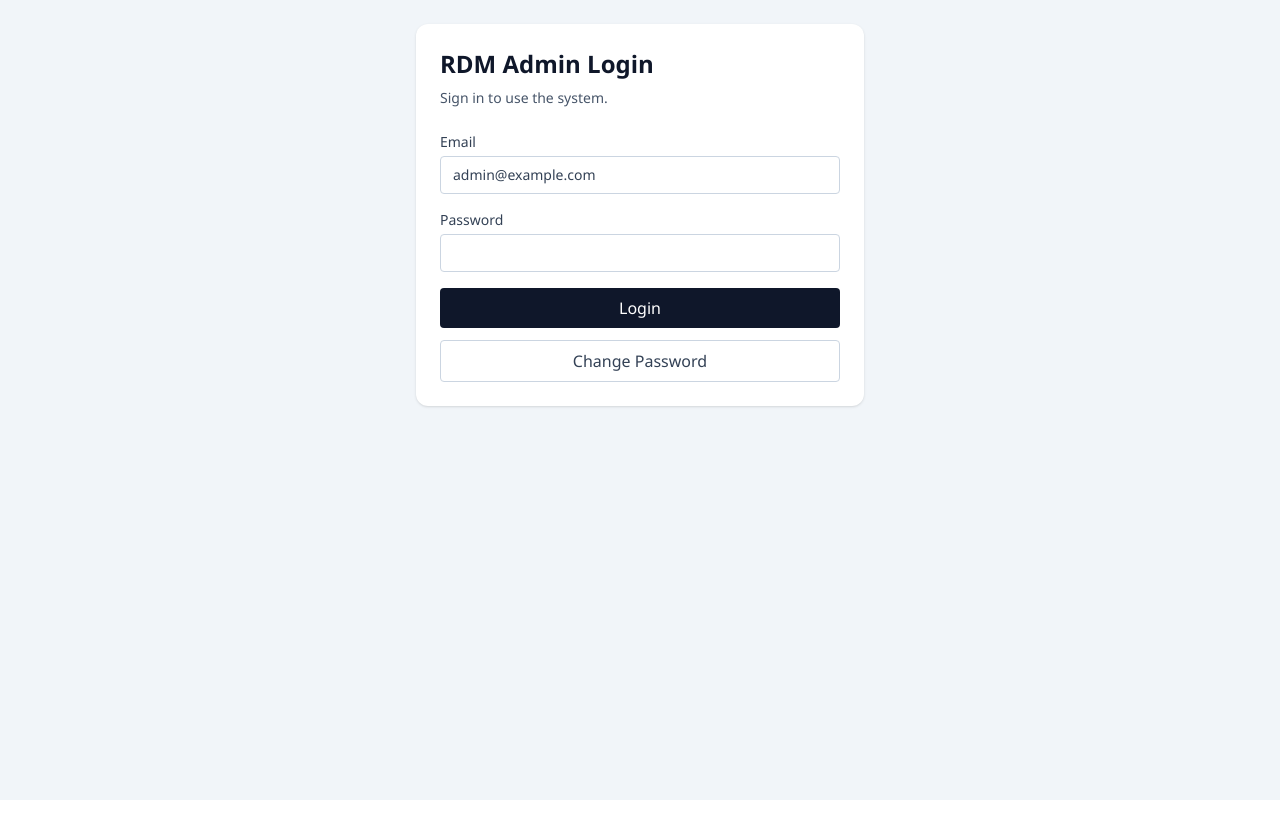
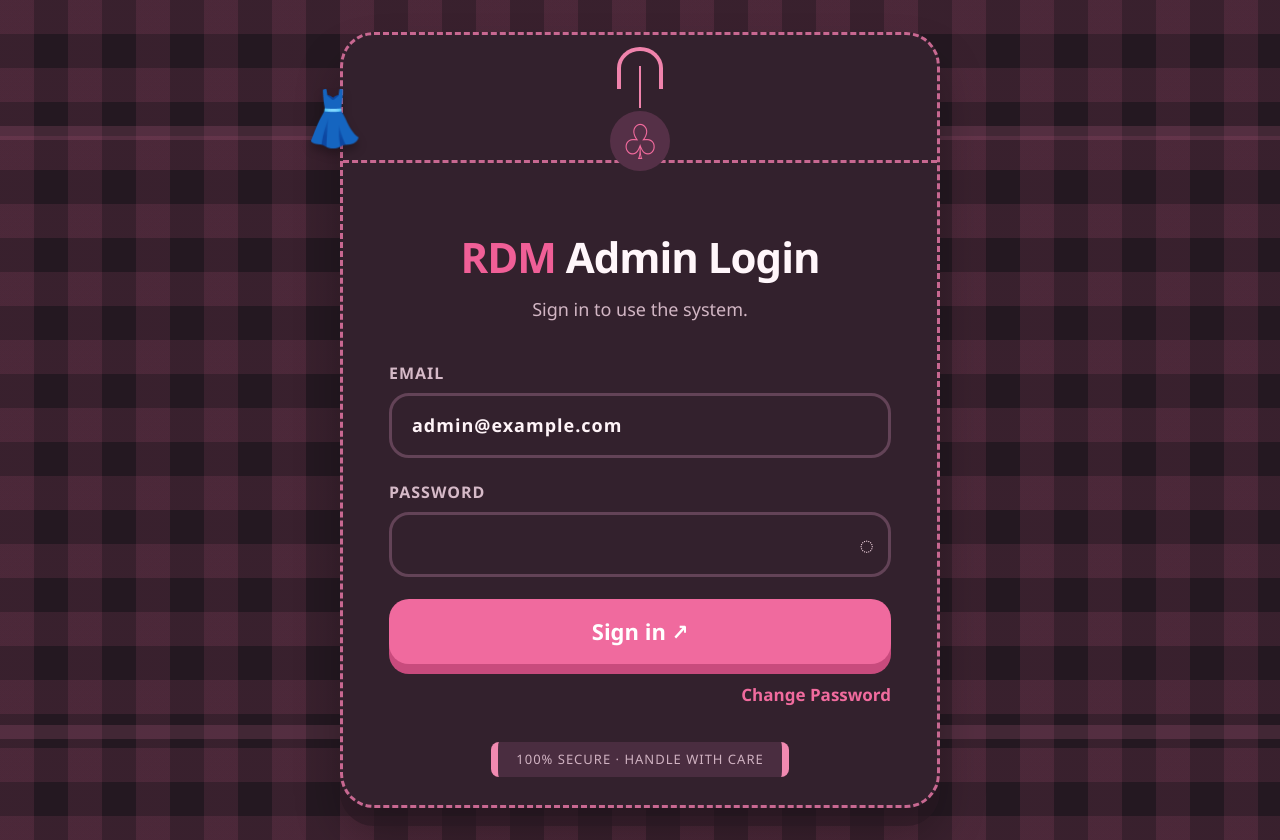
Before and after one commit to Thara1225/RDM, a React (Vite) app in the folder client/: page / in a window 1280 px wide. Before the commit the page ends 800 px from the top, so only its background shows below. Built offline with nearby package versions, Linux system fonts and the light colour scheme; no server answers; the HTML template or start-up script is replaced by a standard one.

Commit message:
password chnages

```diff
--- a/client/src/App.jsx
+++ b/client/src/App.jsx
@@ -20,6 +20,7 @@ function App() {
   const [token, setToken] = useState(localStorage.getItem('rdm_token') || '');
   const [loginForm, setLoginForm] = useState({ email: 'admin@example.com', password: '' });
   const [isChangingPassword, setIsChangingPassword] = useState(false);
+  const [showLoginPassword, setShowLoginPassword] = useState(false);
   const [passwordChangeForm, setPasswordChangeForm] = useState({
     email: 'admin@example.com',
     currentPassword: '',
@@ -116,19 +117,24 @@ function App() {
 
   if (!token) {
     return (
-      <main className="min-h-screen bg-slate-100 p-6">
-        <div className="mx-auto max-w-md rounded-xl bg-white p-6 shadow">
-          <h1 className="text-2xl font-bold text-slate-900">RDM Admin Login</h1>
-          <p className="mt-2 text-sm text-slate-600">
+      <main className="login-screen">
+        <div className="login-garment login-garment-left" aria-hidden="true">👗</div>
+        <div className="login-card">
+          <div className="login-hanger" aria-hidden="true">♧</div>
+          <div className="login-brand">
+            <span>RDM</span> Admin Login
+          </div>
+          <p className="login-subtitle">
             {isChangingPassword ? 'Change your password securely.' : 'Sign in to use the system.'}
           </p>
 
-          <form className="mt-6 space-y-4" onSubmit={isChangingPassword ? changePasswordFromLogin : login}>
-            <label className="block text-sm font-medium text-slate-700">
+          <form className="login-form" onSubmit={isChangingPassword ? changePasswordFromLogin : login}>
+            <label className="login-label">
               Email
               <input
-                className="mt-1 w-full rounded border border-slate-300 px-3 py-2"
+                className="login-input"
                 type="email"
+                placeholder="you@example.com"
                 value={isChangingPassword ? passwordChangeForm.email : loginForm.email}
                 onChange={(event) => {
                   if (isChangingPassword) {
@@ -140,11 +146,12 @@ function App() {
               />
             </label>
 
-            <label className="block text-sm font-medium text-slate-700">
+            <label className="login-label">
               {isChangingPassword ? 'Current Password' : 'Password'}
+              <span className="login-password-wrap">
                 <input
-                className="mt-1 w-full rounded border border-slate-300 px-3 py-2"
-                type="password"
+                  className="login-input"
+                  type={showLoginPassword ? 'text' : 'password'}
                   value={isChangingPassword ? passwordChangeForm.currentPassword : loginForm.password}
                   onChange={(event) => {
                     if (isChangingPassword) {
@@ -154,14 +161,23 @@ function App() {
                     }
                   }}
                 />
+                <button
+                  className="login-password-toggle"
+                  type="button"
+                  aria-label={showLoginPassword ? 'Hide password' : 'Show password'}
+                  onClick={() => setShowLoginPassword((prev) => !prev)}
+                >
+                  {showLoginPassword ? '◉' : '◌'}
+                </button>
+              </span>
             </label>
 
             {isChangingPassword ? (
               <>
-                <label className="block text-sm font-medium text-slate-700">
+                <label className="login-label">
                   New Password
                   <input
-                    className="mt-1 w-full rounded border border-slate-300 px-3 py-2"
+                    className="login-input"
                     type="password"
                     minLength={6}
                     required
@@ -169,10 +185,10 @@ function App() {
                     onChange={(event) => setPasswordChangeForm((prev) => ({ ...prev, newPassword: event.target.value }))}
                   />
                 </label>
-                <label className="block text-sm font-medium text-slate-700">
+                <label className="login-label">
                   Confirm New Password
                   <input
-                    className="mt-1 w-full rounded border border-slate-300 px-3 py-2"
+                    className="login-input"
                     type="password"
                     minLength={6}
                     required
@@ -183,17 +199,17 @@ function App() {
               </>
             ) : null}
 
-            {loginError ? <p className="text-sm text-red-600">{loginError}</p> : null}
+            {loginError ? <p className="login-message">{loginError}</p> : null}
 
             <button
-              className="w-full rounded bg-slate-900 px-4 py-2 font-medium text-white"
+              className="login-submit"
               type="submit"
             >
-              {isChangingPassword ? 'Change Password' : 'Login'}
+              {isChangingPassword ? 'Change password' : 'Sign in'} <span aria-hidden="true">↗</span>
             </button>
           </form>
           <button
-            className="mt-3 w-full rounded border border-slate-300 px-4 py-2 font-medium text-slate-700"
+            className="login-change-link"
             type="button"
             onClick={() => {
               setLoginError('');
@@ -202,6 +218,7 @@ function App() {
           >
             {isChangingPassword ? 'Back to Login' : 'Change Password'}
           </button>
+          <div className="login-secure-note">100% secure · Handle with care</div>
         </div>
       </main>
     );
--- a/client/src/index.css
+++ b/client/src/index.css
@@ -4,6 +4,134 @@
 
 :root {
   font-family: 'Segoe UI', Tahoma, Geneva, Verdana, sans-serif;
+}
+
+.login-screen {
+  position: relative;
+  display: flex;
+  min-height: 100vh;
+  align-items: center;
+  justify-content: center;
+  overflow: hidden;
+  padding: 32px 20px;
+  background-color: #241821;
+  background-image:
+    linear-gradient(90deg, rgba(226, 105, 151, 0.11) 50%, transparent 50%),
+    linear-gradient(rgba(226, 105, 151, 0.11) 50%, transparent 50%);
+  background-size: 68px 68px;
+  color: #fff4f8;
+}
+
+.login-screen::before,
+.login-screen::after {
+  position: absolute;
+  width: 100%;
+  height: 14px;
+  background: rgba(244, 126, 173, 0.14);
+  content: '';
+}
+
+.login-screen::before { top: 15%; }
+.login-screen::after { bottom: 12%; }
+
+.login-card {
+  position: relative;
+  z-index: 1;
+  width: min(100%, 600px);
+  padding: 190px 46px 28px;
+  border: 3px dashed #c86891;
+  border-radius: 34px;
+  background: #33212d;
+  box-shadow: 0 18px 0 rgba(41, 24, 34, 0.6), 0 28px 45px rgba(0, 0, 0, 0.25);
+}
+
+.login-card::before {
+  position: absolute;
+  top: 0;
+  right: 0;
+  left: 0;
+  height: 128px;
+  border-bottom: 3px dashed #c86891;
+  border-radius: 30px 30px 0 0;
+  content: '';
+}
+
+.login-hanger {
+  position: absolute;
+  top: 76px;
+  left: 50%;
+  display: grid;
+  width: 60px;
+  height: 60px;
+  transform: translateX(-50%);
+  place-items: center;
+  border-radius: 50%;
+  background: #553047;
+  color: #f36b9e;
+  font-size: 48px;
+  line-height: 1;
+}
+
+.login-hanger::before {
+  position: absolute;
+  top: -45px;
+  width: 2px;
+  height: 42px;
+  background: #f083ac;
+  content: '';
+}
+
+.login-hanger::after {
+  position: absolute;
+  top: -64px;
+  width: 46px;
+  height: 42px;
+  border: 4px solid #f083ac;
+  border-bottom: 0;
+  border-radius: 50% 50% 0 0;
+  content: '';
+}
+
+.login-garment {
+  position: absolute;
+  z-index: 2;
+  font-size: 54px;
+  filter: drop-shadow(0 6px 4px rgba(0, 0, 0, 0.25));
+}
+
+.login-garment-left { top: 9%; left: calc(50% - 340px); }
+
+.login-brand {
+  position: relative;
+  text-align: center;
+  color: #fff6fa;
+  font-size: clamp(30px, 6vw, 42px);
+  font-weight: 800;
+  letter-spacing: -1px;
+}
+
+.login-brand span { color: #f05f97; }
+.login-subtitle { margin-top: 8px; text-align: center; color: #d2b6c4; font-size: 18px; }
+.login-form { margin-top: 38px; display: grid; gap: 22px; }
+.login-label { display: grid; gap: 8px; color: #d6bac8; font-size: 16px; font-weight: 800; letter-spacing: 1px; text-transform: uppercase; }
+.login-input { width: 100%; border: 3px solid #634357; border-radius: 20px; background: #33212d; padding: 16px 20px; color: #fff4f8; font-size: 18px; outline: none; }
+.login-input::placeholder { color: #a98a9b; }
+.login-input:focus { border-color: #ef70a3; box-shadow: 0 0 0 3px rgba(239, 112, 163, 0.15); }
+.login-password-wrap { position: relative; }
+.login-password-wrap .login-input { padding-right: 58px; }
+.login-password-toggle { position: absolute; top: 50%; right: 16px; transform: translateY(-50%); color: #f3d5e1; font-size: 25px; }
+.login-message { color: #ffabc7; font-size: 14px; }
+.login-submit { width: 100%; border-radius: 20px; background: #f06a9e; padding: 16px 20px; color: #fff; font-size: 22px; font-weight: 800; box-shadow: 0 10px 0 #c84b7d; transition: transform 160ms ease, box-shadow 160ms ease; }
+.login-submit:hover { transform: translateY(-2px); box-shadow: 0 12px 0 #c84b7d; }
+.login-submit:active { transform: translateY(5px); box-shadow: 0 5px 0 #c84b7d; }
+.login-change-link { display: block; margin: 18px 0 0 auto; color: #f16b9e; font-size: 17px; font-weight: 800; }
+.login-secure-note { margin: 34px auto 0; width: fit-content; border-left: 7px solid #f18ab1; border-right: 7px solid #f18ab1; border-radius: 8px; background: #4a2d40; padding: 8px 18px; color: #d0b2c1; font-size: 13px; letter-spacing: 1px; text-transform: uppercase; }
+
+@media (max-width: 640px) {
+  .login-card { padding: 170px 24px 24px; border-radius: 28px; }
+  .login-garment-left { left: 8%; top: 7%; font-size: 42px; }
+  .login-subtitle { font-size: 16px; }
+  .login-secure-note { font-size: 10px; }
 }
 
 html.theme-dark body {
```
Also changed, not shown: 1 other file (tests, documents, lock files or other folders). Lines whose indentation alone changed are shown as unchanged.
